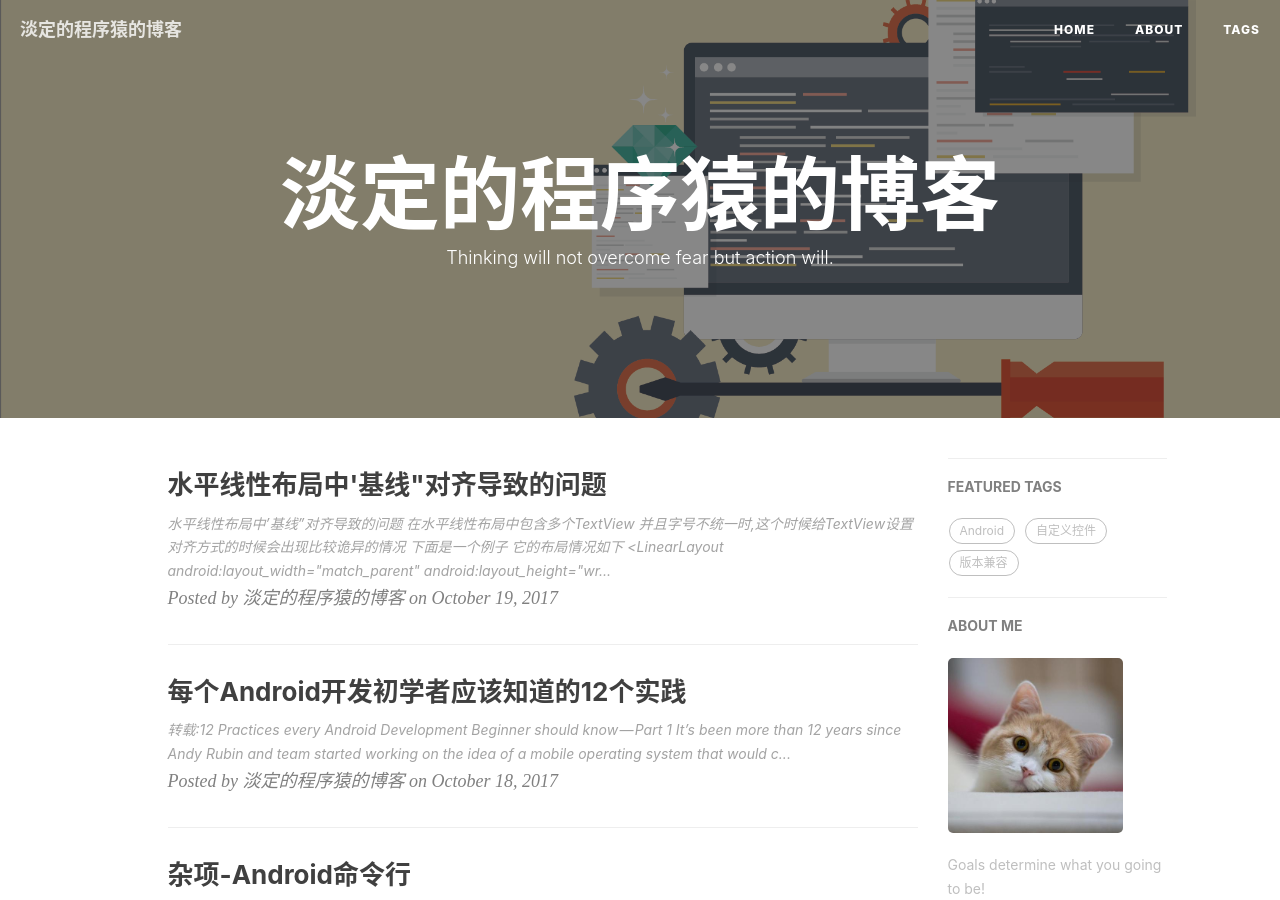
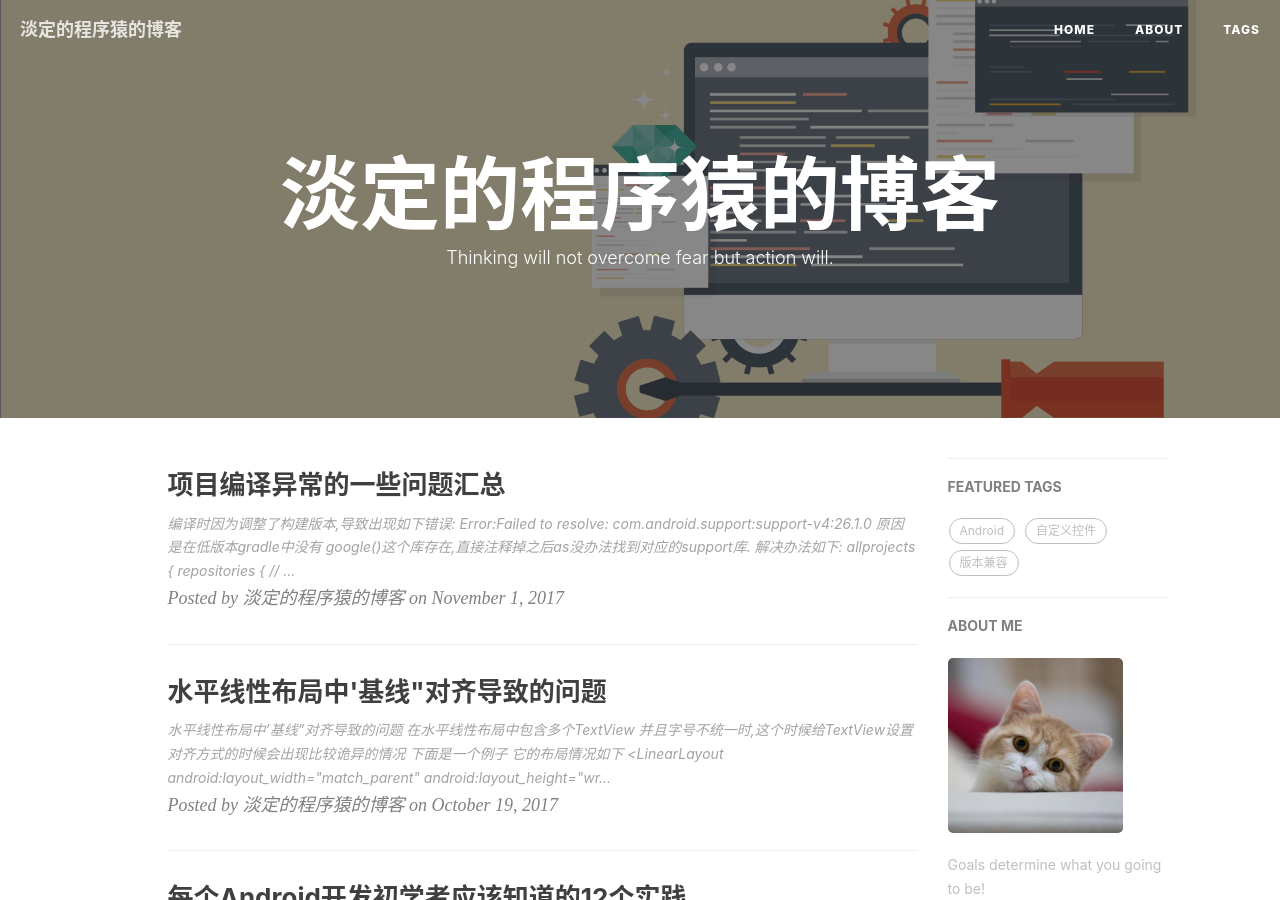
Before and after one commit to 976112643/976112643.github.io, a Jekyll site: the page built from index.html, in a window 1280 px wide and 900 px high. Built offline with Jekyll 4.4.1, drawn with Linux system fonts in a browser that asks for light colours; nearby versions of some CDN libraries; the list of posts is cut into pages by our own code; comment, search, counter and statistics services are not loaded; some of the changed text lies outside the part shown.

Commit message:
update from Jekyller

````diff
--- a/_posts/2017-11-1-the-post-7178.md
+++ b/_posts/2017-11-1-the-post-7178.md
@@ -10,12 +10,22 @@ info:
 date: '2017-11-1'
 type: post
 layout: post
-published: false
-sha:
+published: true
+sha: 9be775db49dfc5746fdd40db9d156521fc367998
 slug: the-post-7178
 title: 项目编译异常的一些问题汇总
 
 ---
+
+编译时因为调整了构建版本,导致出现如下错误:
+
+`Error:Failed to resolve: com.android.support:support-v4:26.1.0`
+
+原因是在低版本gradle中没有 google()这个库存在,直接注释掉之后as没办法找到对应的support库.
+
+解决办法如下:
+
+
 ```
 allprojects {
     repositories {
@@ -27,3 +37,5 @@ allprojects {
     }
 }
 ```
+
+在全局仓库配置中,加入 ` url "https://maven.google.com"`这个地址就可以了
````
